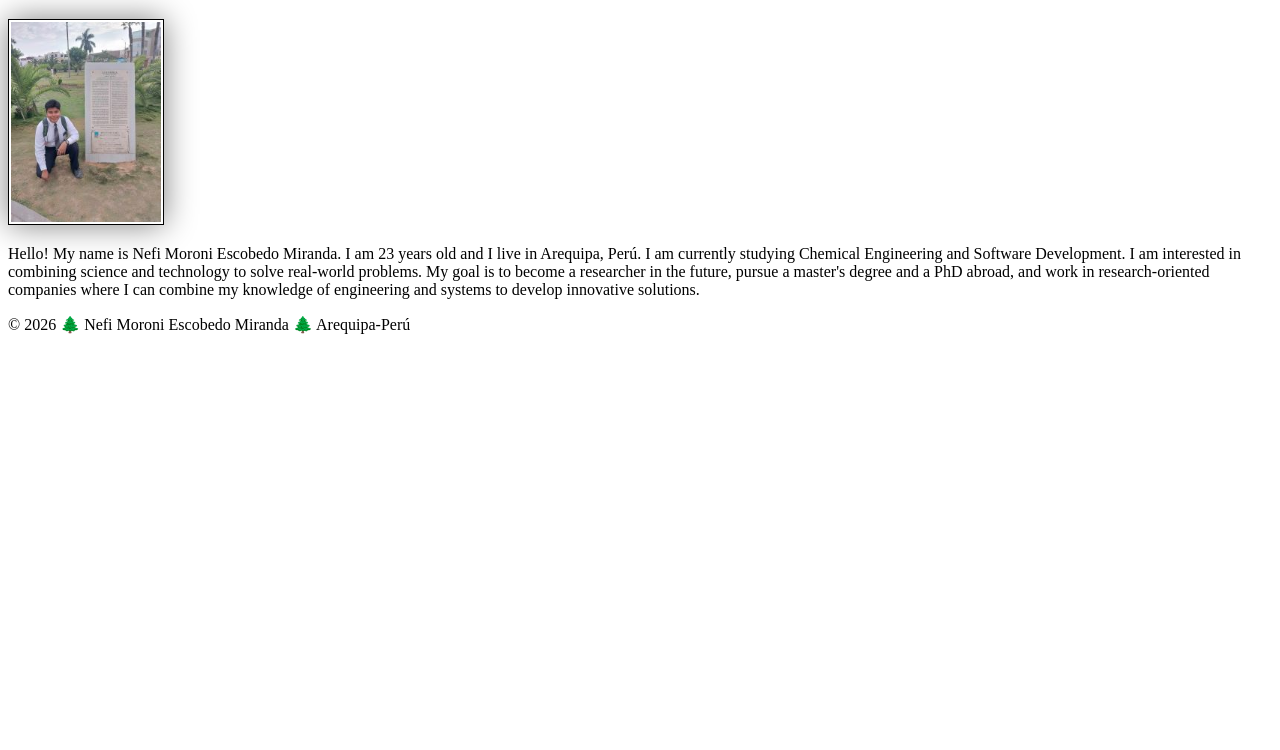
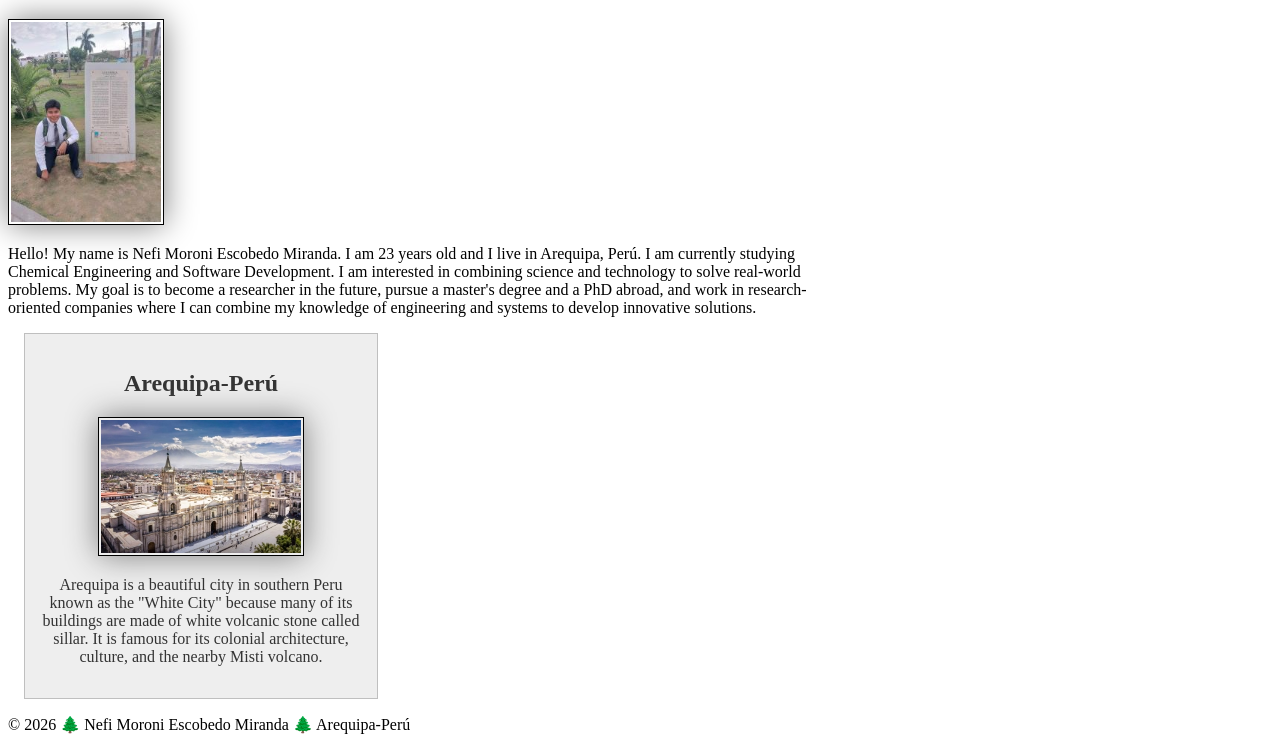
Before and after one commit to nefiescobedomiranda/wdd130, a plain HTML site: page index.html in a window 1280 px wide. Shown: the part 205-955 px from the top of the page. Before the commit the page ends 800 px from the top, so only its background shows below. Drawn offline with Linux system fonts and the light colour scheme.

Commit message:
task 3, homework

```diff
--- a/index.html
+++ b/index.html
@@ -5,6 +5,9 @@
     <meta charset="UTF-8">
     <meta name="viewport" content="width=device-width, initial-scale=1.0">
     <title>Nefi Moroni Escobedo Miranda | WDD 130</title>
+    <meta name="description"
+      content="Page of Nefi Moroni Escobedo Miranda, a student of Web Fundamentals. Learn more about him.">
+    <meta name="author" content="Nefi Moroni Escobedo Miranda">
     <link rel="stylesheet" href="styles/styles.css">
 </head>
 
@@ -28,6 +31,14 @@
             companies where I
             can combine my knowledge of engineering and systems to develop innovative solutions.</p>
     </main>
+    <aside>
+        <h2>Arequipa-Perú</h2>
+        <img src="images/Arequipacity.jpg" alt="Arequipa">
+        <p>Arequipa is a beautiful city in southern Peru known as the "White City" because many of
+            its
+            buildings are made of white volcanic stone called sillar. It is famous for its colonial
+            architecture, culture, and the nearby Misti volcano.</p>
+    </aside>
     <footer>
         <p>&copy; 2026 🌲 Nefi Moroni Escobedo Miranda 🌲 Arequipa-Perú</p>
     </footer>
--- a/styles/styles.css
+++ b/styles/styles.css
@@ -20,3 +20,22 @@ img {
     padding: 2px;
     box-shadow: 0 0 30px gray;
 }
+
+main {
+    max-width: 840px;
+}
+
+aside {
+    width: 20rem;
+    margin: 1rem;
+    border: 1px solid rgba(0, 0, 0, 0.2);
+    padding: 1rem;
+    background-color: #eee;
+    color: #333;
+    text-align: center;
+}
+
+aside img {
+    width: 200px;
+    height: auto;
+}
```
